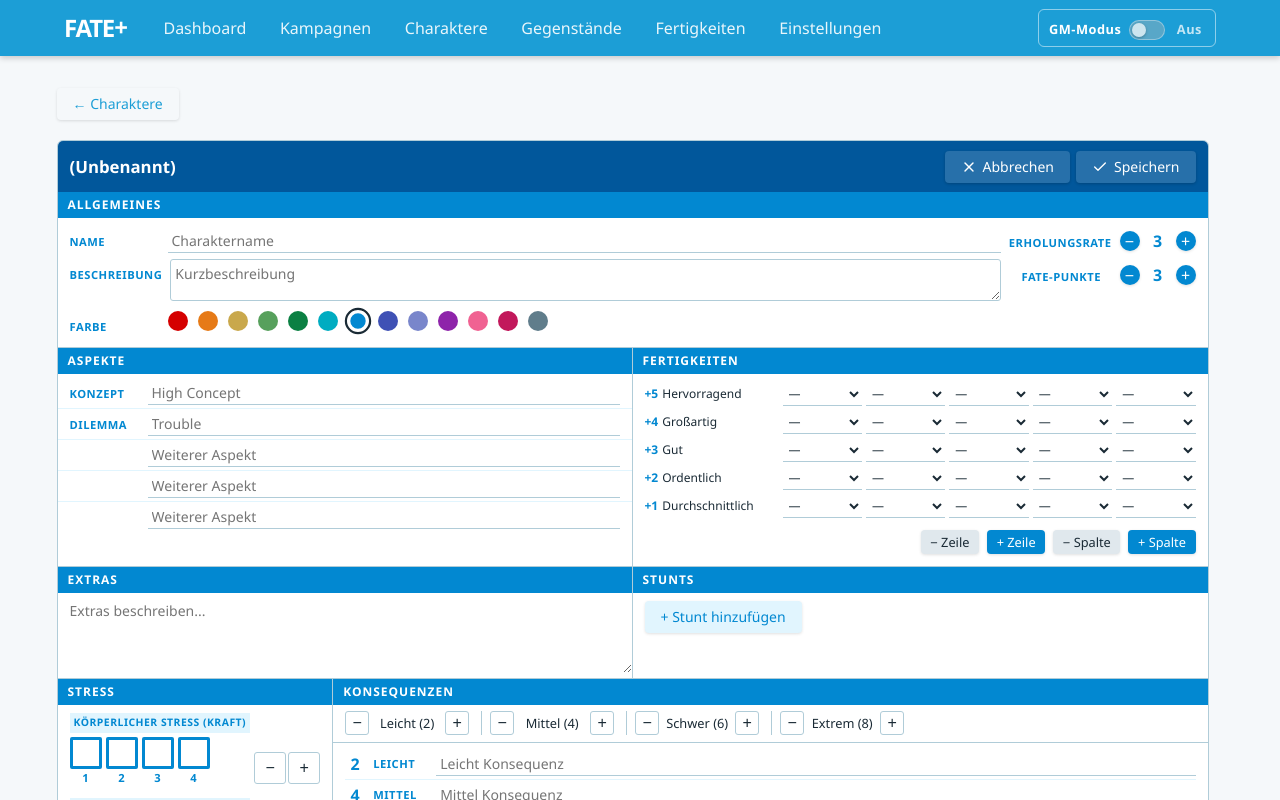
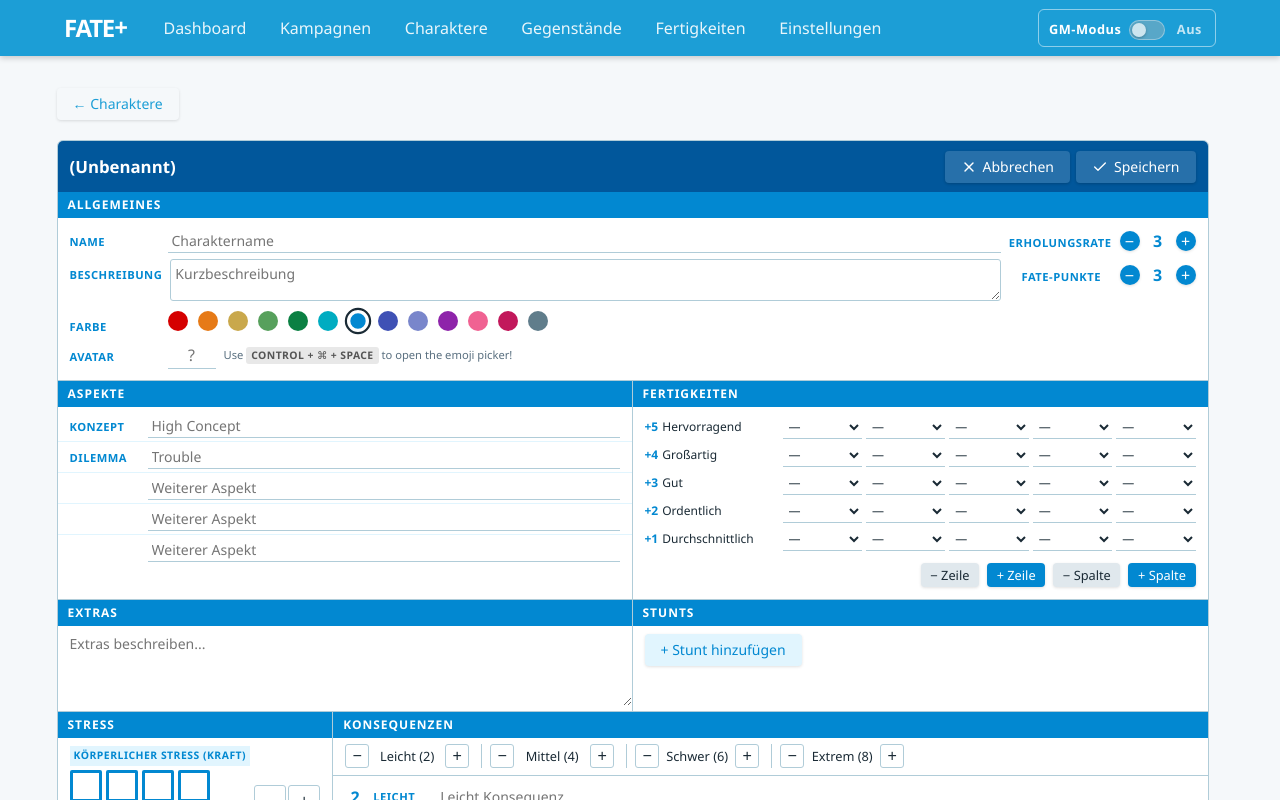
Before and after one commit to timengel/fate-copilot, a Vue app: page /characters/new in a window 1280 px wide. Built offline with nearby package versions, Linux system fonts and the light colour scheme.

Commit message:
feat: add avatars to items and characters

```diff
--- a/src/components/character/CharacterSheet.vue
+++ b/src/components/character/CharacterSheet.vue
@@ -11,6 +11,8 @@ import ConsequenceSlots from './ConsequenceSlots.vue';
 import FateButton from '../shared/FateButton.vue';
 import FateCounter from '../shared/FateCounter.vue';
 import FateIcon from '../shared/FateIcon.vue';
+import FateAvatar from '../shared/FateAvatar.vue';
+import AvatarPicker from '../shared/AvatarPicker.vue';
 
 const props = defineProps<{
   character: Character;
@@ -158,6 +160,7 @@ defineExpose({ save });
     <template v-else>
       <!-- Name Bar -->
       <div class="character-name-bar">
+        <FateAvatar :value="data.avatar" />
         <span class="character-name-text">{{ data.name || '(Unbenannt)' }}</span>
         <span v-if="!isEditing" class="character-type-badge">{{
           data.type === 'nsc' ? 'NSC' : 'SC'
@@ -201,6 +204,10 @@ defineExpose({ save });
             <div v-if="isEditing" class="field-row">
               <label class="field-label">Farbe</label>
               <ColorPicker v-model="form.color" />
+            </div>
+            <div v-if="isEditing" class="field-row">
+              <label class="field-label">Avatar</label>
+              <AvatarPicker v-model="form.avatar" />
             </div>
           </div>
           <div class="general-right">
--- a/src/components/character/ItemSheet.vue
+++ b/src/components/character/ItemSheet.vue
@@ -4,6 +4,8 @@ import type { Item, Stunt } from '../../types';
 import { CHARACTER_COLORS } from '../../types';
 import { useGMModeStore } from '../../stores/gmMode';
 import ColorPicker from '../shared/ColorPicker.vue';
+import FateAvatar from '../shared/FateAvatar.vue';
+import AvatarPicker from '../shared/AvatarPicker.vue';
 import StressTrack from './StressTrack.vue';
 import DiceTrack from './DiceTrack.vue';
 import FateButton from '../shared/FateButton.vue';
@@ -94,6 +96,7 @@ defineExpose({ save });
   <div class="item-sheet" :style="colorVars">
     <!-- Name Bar -->
     <div class="item-name-bar">
+      <FateAvatar :value="data.avatar" />
       <span class="item-name-text">{{ data.name || '(Unbenannt)' }}</span>
       <span v-if="!isEditing" class="item-type-badge">ITEM</span>
       <div class="item-name-bar-end">
@@ -132,6 +135,10 @@ defineExpose({ save });
           <div v-if="isEditing" class="field-row">
             <label class="field-label">Farbe</label>
             <ColorPicker v-model="form.color" />
+          </div>
+          <div v-if="isEditing" class="field-row">
+            <label class="field-label">Avatar</label>
+            <AvatarPicker v-model="form.avatar" />
           </div>
         </div>
       </div>
--- /dev/null
+++ b/src/components/shared/AvatarPicker.vue
@@ -0,0 +1,56 @@
+<script setup lang="ts">
+import FateTag from './FateTag.vue';
+
+defineProps<{ modelValue?: string }>();
+const emit = defineEmits<{ 'update:modelValue': [value: string] }>();
+
+function onInput(e: Event) {
+  const val = (e.target as HTMLInputElement).value;
+  const first = [...val][0] ?? '';
+  emit('update:modelValue', first);
+  (e.target as HTMLInputElement).value = first;
+}
+</script>
+
+<template>
+  <div class="avatar-picker">
+    <input class="avatar-input" :value="modelValue" placeholder="?" @input="onInput" />
+    <span class="avatar-hint">Use <FateTag color="gray" label="control + ⌘ + space" /> to open the emoji picker!</span>
+  </div>
+</template>
+
+<style scoped>
+.avatar-picker {
+  display: flex;
+  align-items: center;
+  gap: 0.5rem;
+}
+
+.avatar-input {
+  width: 3rem;
+  text-align: center;
+  font-size: 1rem;
+  border: none;
+  border-bottom: 1px solid var(--fate-border, #d0d0d0);
+  padding: 2px 4px;
+  font-family: inherit;
+  color: var(--fate-text, #333);
+  background: transparent;
+  outline: none;
+}
+
+.avatar-input:focus {
+  border-bottom-color: var(--fate-blue, #1c9ed6);
+}
+
+.avatar-hint {
+  font-size: 0.7rem;
+  color: var(--fate-text-light, #999);
+}
+
+@container (width < 768px) {
+  .avatar-hint {
+    display: none;
+  }
+}
+</style>
--- /dev/null
+++ b/src/components/shared/FateAvatar.vue
@@ -0,0 +1,32 @@
+<script setup lang="ts">
+withDefaults(defineProps<{ value?: string; size?: 'S' | 'M' }>(), { size: 'M' });
+</script>
+
+<template>
+  <div v-if="value" class="fate-avatar" :class="`fate-avatar--${size}`">{{ value }}</div>
+</template>
+
+<style scoped>
+.fate-avatar {
+  border-radius: 50%;
+  background: rgba(255, 255, 255, 0.3);
+  display: flex;
+  align-items: center;
+  justify-content: center;
+  flex-shrink: 0;
+  line-height: 1;
+  filter: drop-shadow(0 1px 2px rgba(0, 0, 0, 0.4));
+}
+
+.fate-avatar--M {
+  width: 2rem;
+  height: 2rem;
+  font-size: 1rem;
+}
+
+.fate-avatar--S {
+  width: 1.75rem;
+  height: 1.75rem;
+  font-size: 0.95rem;
+}
+</style>
--- a/src/composables/useCharacterDefaults.ts
+++ b/src/composables/useCharacterDefaults.ts
@@ -51,6 +51,7 @@ export function createDefaultCharacter(type: CharacterType = 'sc'): Character {
     consequences,
     notes: '',
     color: 'pfau',
+    avatar: '',
   };
 }
 
@@ -66,6 +67,7 @@ export function createDefaultItem(): Item {
     stressPhysical: [],
     stressMental: [],
     color: 'pfau',
+    avatar: '',
     redDice: 0,
     blueDice: 0,
   };
--- a/src/types/index.ts
+++ b/src/types/index.ts
@@ -92,6 +92,7 @@ export interface Character {
   pyramidMaxLevel?: number;
   pyramidMaxCols?: number;
   color?: string;
+  avatar?: string;
 }
 
 export interface Item {
@@ -106,6 +107,7 @@ export interface Item {
   stressMental: StressBox[];
   gmNotes?: string;
   color?: string;
+  avatar?: string;
   redDice: number;
   blueDice: number;
 }
--- a/src/views/CharactersView.vue
+++ b/src/views/CharactersView.vue
@@ -5,6 +5,7 @@ import { useCharactersStore } from '../stores/characters';
 import { useGMModeStore } from '../stores/gmMode';
 import type { CharacterType } from '../types';
 import FateButton from '../components/shared/FateButton.vue';
+import FateAvatar from '../components/shared/FateAvatar.vue';
 import FateHeader from '../components/shared/FateHeader.vue';
 import ConfirmDialog from '../components/shared/ConfirmDialog.vue';
 import { getColorVars } from '../composables/useColorVars';
@@ -104,6 +105,7 @@ function deleteCharacter(id: string, name: string) {
         @click="router.push(`/characters/${char.id}`)"
       >
         <div class="card-header" :style="cardHeaderStyle(char.color)">
+          <FateAvatar :value="char.avatar" size="S" />
           {{ char.name || '(Unbenannt)' }}
         </div>
         <div class="card-description">
@@ -159,6 +161,9 @@ function deleteCharacter(id: string, name: string) {
   font-weight: 700;
   font-size: 1rem;
   padding: 0.6rem 0.9rem;
+  display: flex;
+  align-items: center;
+  gap: 0.5rem;
 }
 
 .card-concept {
--- a/src/views/ItemsView.vue
+++ b/src/views/ItemsView.vue
@@ -3,6 +3,7 @@ import { ref, computed } from 'vue';
 import { useRouter } from 'vue-router';
 import { useItemsStore } from '../stores/items';
 import FateButton from '../components/shared/FateButton.vue';
+import FateAvatar from '../components/shared/FateAvatar.vue';
 import FateHeader from '../components/shared/FateHeader.vue';
 import ConfirmDialog from '../components/shared/ConfirmDialog.vue';
 import { getColorVars } from '../composables/useColorVars';
@@ -52,7 +53,14 @@ function deleteItem(id: string, name: string) {
         @click="router.push(`/items/${item.id}`)"
       >
         <div class="card-header" :style="cardHeaderStyle(item.color)">
+          <FateAvatar :value="item.avatar" size="S" />
           {{ item.name || '(Unbenannt)' }}
+        </div>
+        <div v-if="item.description" class="card-description">{{ item.description }}</div>
+        <div v-if="item.redDice || item.blueDice" class="card-meta">
+          <span v-if="item.redDice">{{ item.redDice }} 🟥</span>
+          <span v-if="item.redDice && item.blueDice"> · </span>
+          <span v-if="item.blueDice">{{ item.blueDice }} 🟦</span>
         </div>
         <div class="card-actions">
           <FateButton icon="edit" variant="secondary" size="S" @click.stop="router.push(`/items/${item.id}/edit`)" />
@@ -100,6 +108,25 @@ function deleteItem(id: string, name: string) {
   font-weight: 700;
   font-size: 1rem;
   padding: 0.6rem 0.9rem;
+  display: flex;
+  align-items: center;
+  gap: 0.5rem;
+}
+
+.card-description {
+  padding: 0.25rem 0.9rem;
+  font-size: 0.8rem;
+  color: var(--fate-text-light);
+  display: -webkit-box;
+  -webkit-line-clamp: 2;
+  -webkit-box-orient: vertical;
+  overflow: hidden;
+}
+
+.card-meta {
+  padding: 0.1rem 0.9rem 0.25rem;
+  font-size: 0.8rem;
+  color: var(--fate-text-light);
 }
 
 .card-actions {
```
